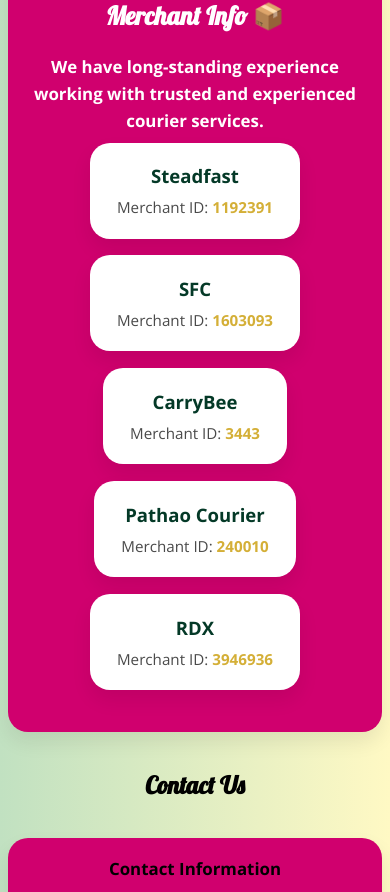
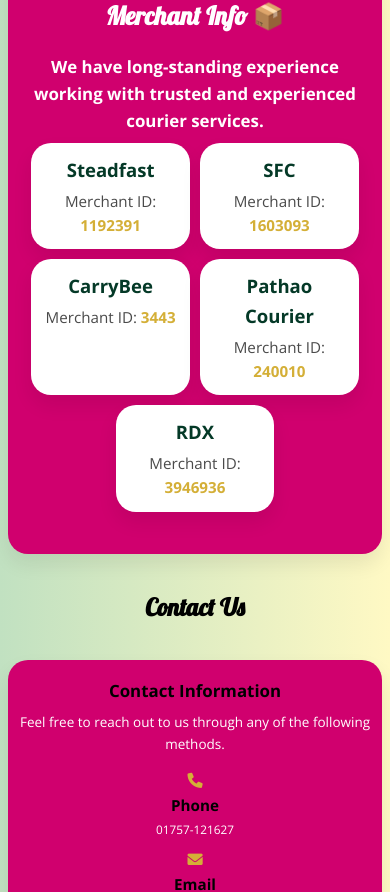
Before and after one commit to devkhadem/hbcacharshop, a React (Vite) app in the folder frontend/: page / in a window 390 px wide. Shown: the part 4394-5286 px from the top of the page. Built offline with nearby package versions, Linux system fonts and the light colour scheme; a web font is replaced by a local one.

Commit message:
Add files via upload

```diff
--- a/frontend/src/App.css
+++ b/frontend/src/App.css
@@ -1755,6 +1755,12 @@
     cursor: grabbing;
 }
 
+@media (max-width: 768px) {
+    .whatsapp-float-btn {
+        bottom: 90px;
+    }
+}
+
 @media (max-width: 1200px) {
     .products-grid {
         grid-template-columns: repeat(4, 1fr);
@@ -2182,6 +2188,8 @@
     }
 
     .partners-grid {
+        display: grid;
+        grid-template-columns: repeat(2, 1fr);
         gap: 1vh;
     }
 
@@ -2388,4 +2396,17 @@
         text-align: center;
         justify-content: center;
     }
-}
+
+    .partners-grid {
+        display: flex;
+        flex-wrap: wrap;
+        justify-content: center;
+        gap: 10px;
+    }
+
+    .partner-card {
+        min-width: 0;
+        padding: 10px;
+        flex: 0 0 calc(50% - 5px);
+    }
+}
```
